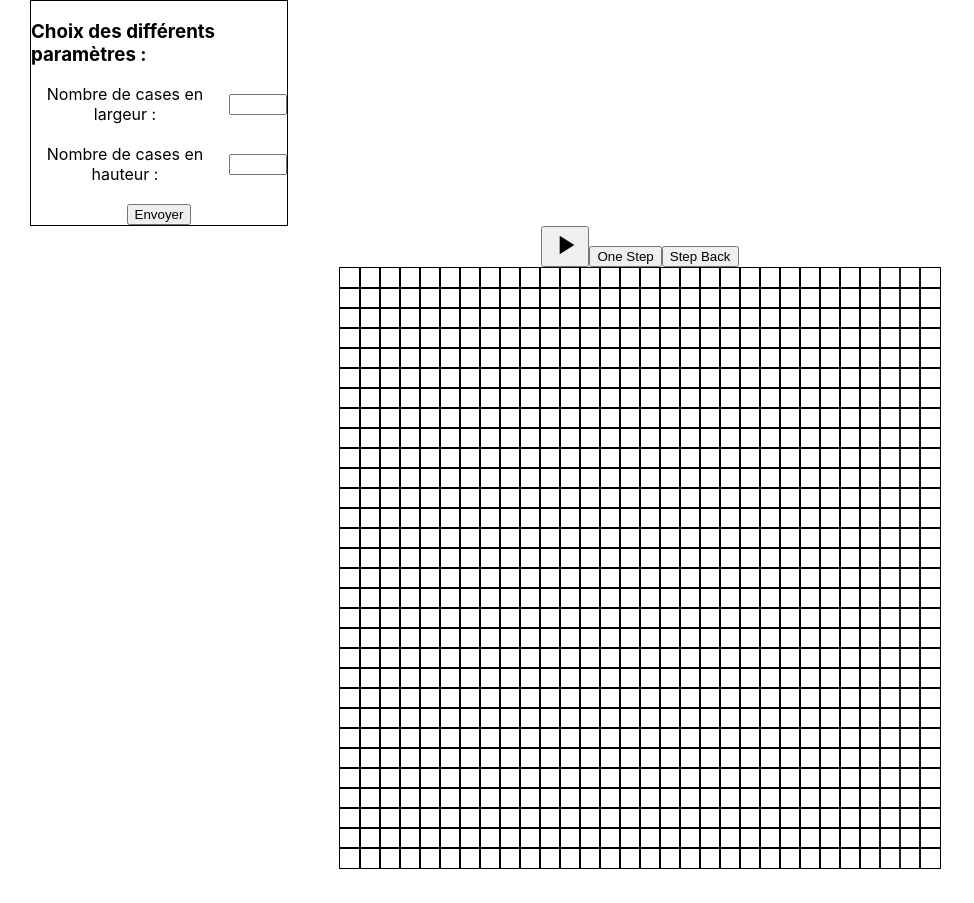
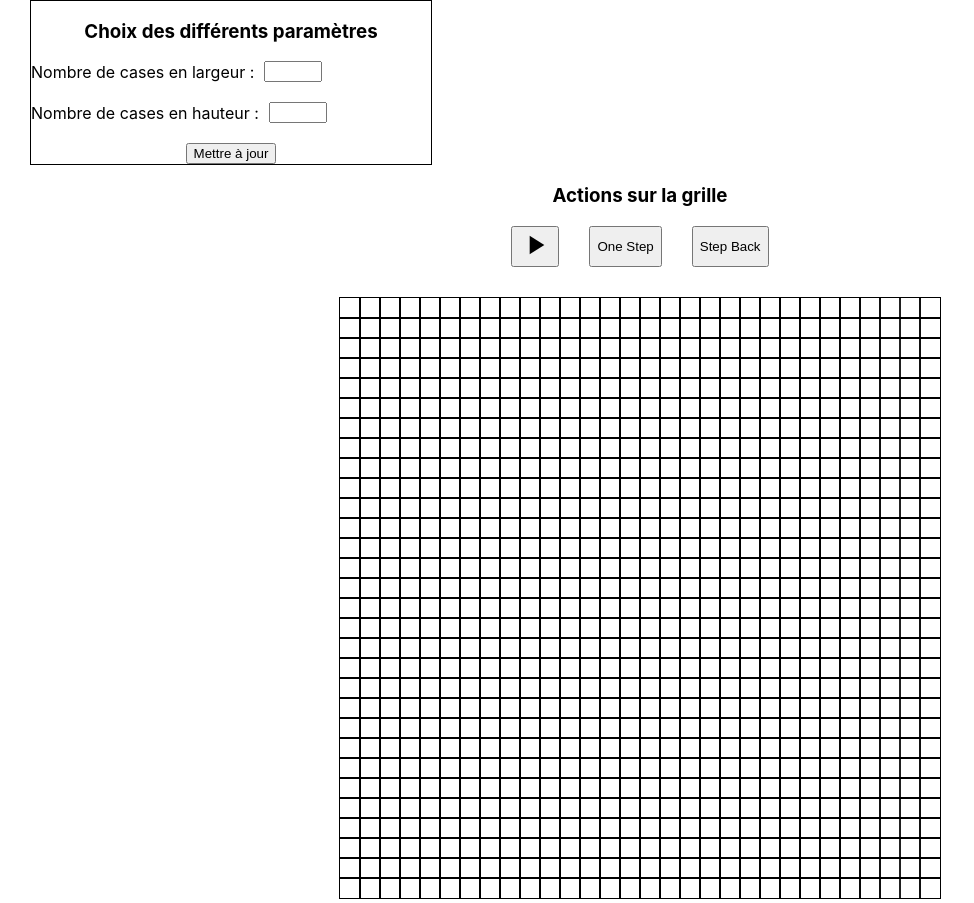
Before and after one commit to Corentin648/GameOfLifeWeb, a React (Create React App) app: page / in a window 1280 px wide. Shown: the whole page, without its empty margins (0-974 px from the left). Before the commit the page ends 873 px from the top, so only its background shows below. Built offline with nearby package versions, Linux system fonts and the light colour scheme.

Commit message:
meilleur design pour les boutons d'action

```diff
--- a/src/Quadrillage.js
+++ b/src/Quadrillage.js
@@ -291,8 +291,8 @@ class Quadrillage extends Component{
     render(){
         return(
             <div>
-                <div style={{border: "1px solid black", marginLeft: "30px", display: "flex", flexDirection: "column", width: "20%"}}>
-                <h3 style={{textAlign: "left"}}>Choix des différents paramètres :</h3>
+                <div style={{border: "1px solid black", marginLeft: "30px", display: "flex", flexDirection: "column", width: "400px"}}>
+                <h3>Choix des différents paramètres</h3>
                 <Form onSubmit={(event) => {this.handlerChangerTailleEcran(event); return false}}>
                     <Form.Group style={{display: "flex", justifyContent: "left", alignItems: "center"}}controlId={"formChangerLargeur"}>
                         <Form.Label style={{paddingRight: "10px"}}>Nombre de cases en largeur :</Form.Label>
@@ -302,17 +302,18 @@ class Quadrillage extends Component{
                         <Form.Label style={{paddingRight: "10px"}}>Nombre de cases en hauteur :</Form.Label>
                         <input style={{width:"50px"}} type="text" value={this.state.changerCasesHauteur} onChange={this.handlerChampHauteur} />
                     </Form.Group>
-                    <Button style={{marginTop: "20px"}} type="submit" variant="primary">Envoyer</Button>
+                    <Button style={{marginTop: "20px"}} type="submit" variant="primary">Mettre à jour</Button>
                 </Form>
                 </div>
 
-                <div style={{display: "block"}}>
+                <h3>Actions sur la grille</h3>
+                <div style={{display: "flex", justifyContent: "center"}}>
                     <button onClick={() => this.handlerBoutonStart()}><Image id={"imagePlayButton"} src={require("./images/play_button.svg")} width={"32px"} height={"32px"}/></button>
-                    <button onClick={() => this.handlerBoutonOneStep()}>One Step</button>
-                    <button onClick={() => this.handlerBoutonStepBack()}>Step Back</button>
+                    <button style={{marginLeft: "30px"}} onClick={() => this.handlerBoutonOneStep()}>One Step</button>
+                    <button style={{marginLeft: "30px"}} onClick={() => this.handlerBoutonStepBack()}>Step Back</button>
                 </div>
 
-                <canvas style={{display:" inline", marginTop: '5rem'}} ref={this.canvasRef} width={this.state.casesLargeur * this.state.tailleCase} height={this.state.casesHauteur * this.state.tailleCase} style={{border: '1px solid black'}}/>
+                <canvas style={{display:" inline", marginTop: '30px', border: "1px solid black"}} ref={this.canvasRef} width={this.state.casesLargeur * this.state.tailleCase} height={this.state.casesHauteur * this.state.tailleCase} />
             </div>
         )
     }
```
